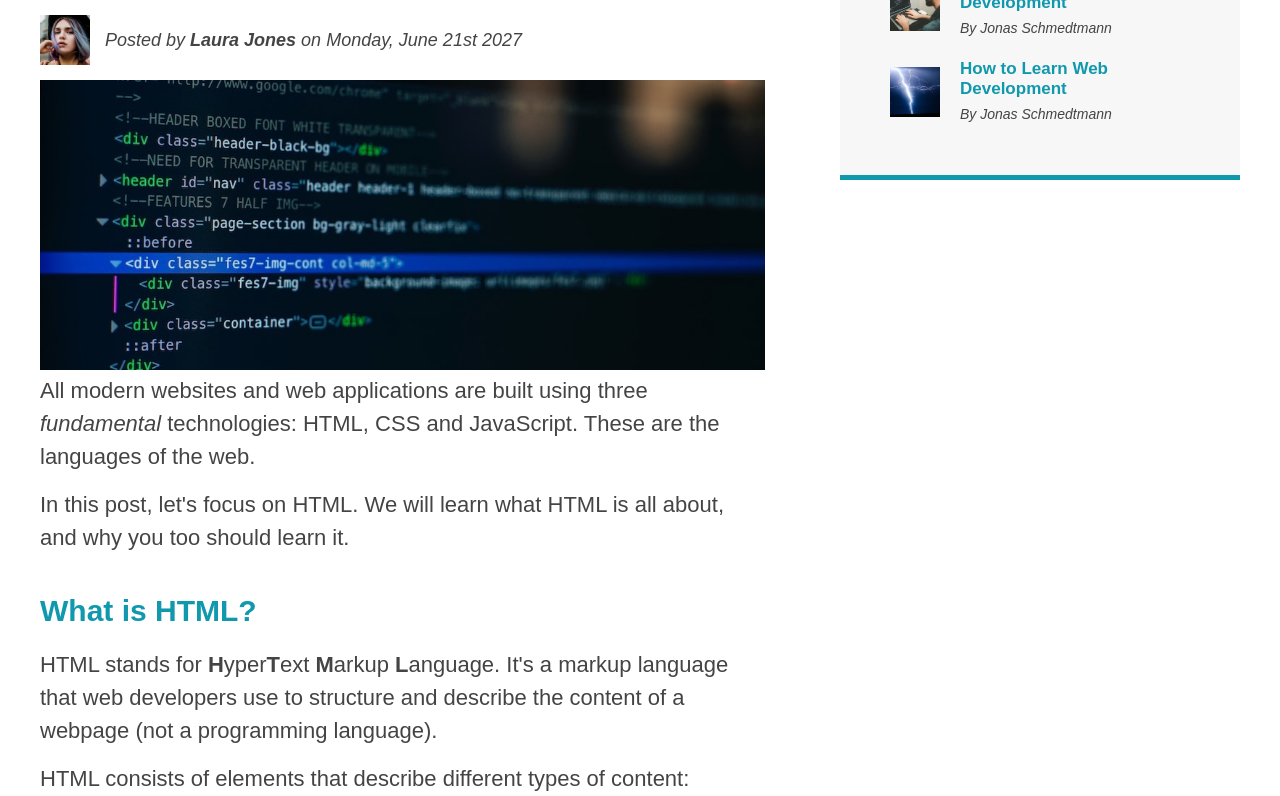
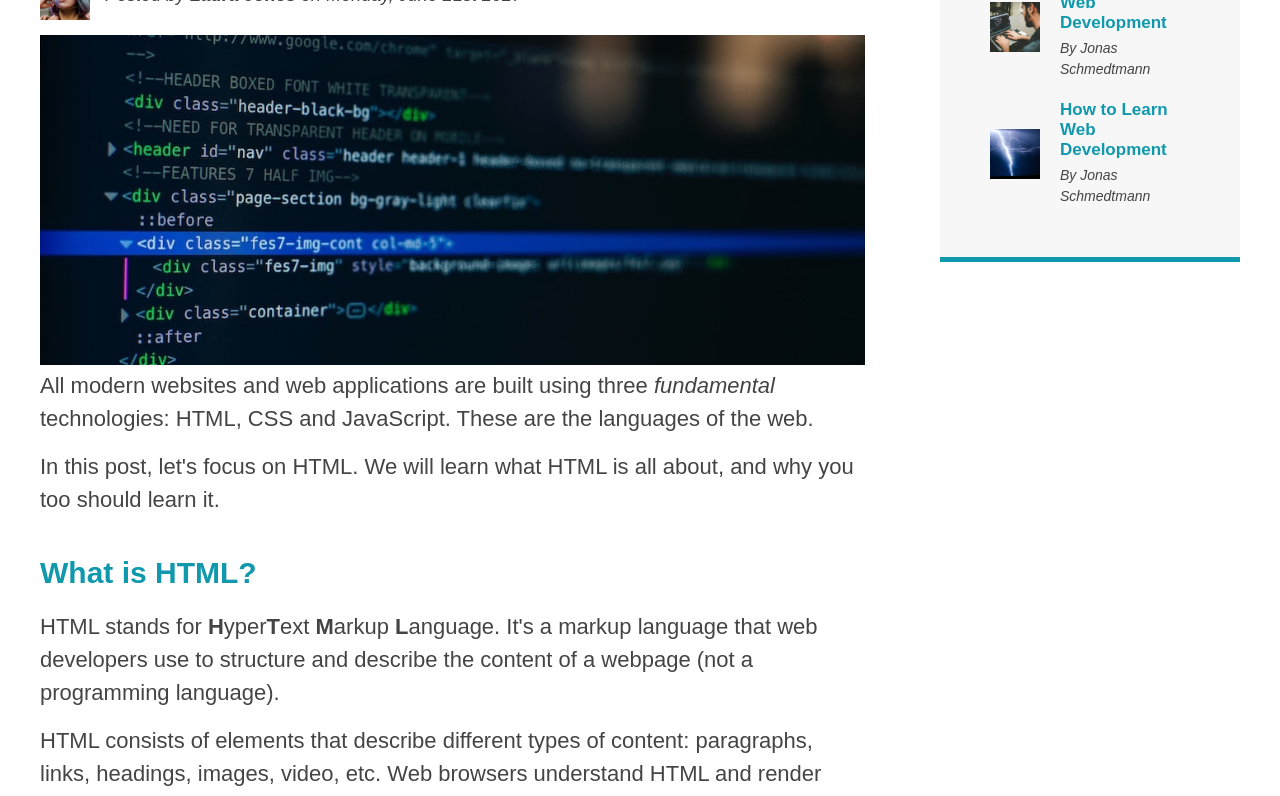
Before and after one commit to vanghuynh/css-post, a plain HTML site: page index.html in a window 1280 px wide. Shown: the part 254-1050 px from the top of the page. Drawn offline with Linux system fonts and the light colour scheme.

Commit message:
use grid layout

```diff
--- a/index.html
+++ b/index.html
@@ -18,7 +18,6 @@
           <a href="#">CSS Grid </a>
         </nav>
       </header>
-      <div class="row">
       <article>
         <header class="post-header">
           <h2>The Basic Language of the Web: HTML</h2>
@@ -31,8 +30,7 @@
               height="50"
             />
             <p id="author">
-                Posted by <strong> Laura Jones </strong> on Monday, June 21st
-                2027
+              Posted by <strong> Laura Jones </strong> on Monday, June 21st 2027
             </p>
           </div>
 
@@ -49,8 +47,8 @@
         <p>
           All modern websites and web applications are built using three
           <em> fundamental </em>
-            technologies: HTML, CSS and JavaScript. These are the languages of
-            the web.
+          technologies: HTML, CSS and JavaScript. These are the languages of the
+          web.
         </p>
         <p>
           In this post, let's focus on HTML. We will learn what HTML is all
@@ -61,8 +59,8 @@
         <p>
           HTML stands for <strong>H</strong>yper<strong>T</strong>ext
           <strong>M</strong>arkup <strong>L</strong>anguage. It's a markup
-            language that web developers use to structure and describe the
-            content of a webpage (not a programming language).
+          language that web developers use to structure and describe the content
+          of a webpage (not a programming language).
         </p>
         <p>
           HTML consists of elements that describe different types of content:
@@ -115,9 +113,7 @@
               alt="Lightning"
             />
             <div>
-                <a class="related-link" href="#"
-                  >How to Learn Web Development</a
-                >
+              <a class="related-link" href="#">How to Learn Web Development</a>
               <p class="related-author">By Jonas Schmedtmann</p>
             </div>
           </li>
@@ -129,15 +125,12 @@
               alt="Lightning"
             />
             <div>
-                <a class="related-link" href="#"
-                  >How to Learn Web Development</a
-                >
+              <a class="related-link" href="#">How to Learn Web Development</a>
               <p class="related-author">By Jonas Schmedtmann</p>
             </div>
           </li>
         </ul>
       </aside>
-      </div>
       <footer>
         <p id="copyright" class="copyright text">
           Copyright &copy; 2027 by The Code Magazine.
--- a/style.css
+++ b/style.css
@@ -17,7 +17,7 @@ body {
 .main-header {
   background-color: #f7f7f7;
   padding: 20px 40px;
-  margin-bottom: 60px;
+  /* margin-bottom: 60px; */
 }
 
 nav {
@@ -26,7 +26,7 @@ nav {
 }
 
 article {
-  margin-bottom: 60px;
+  /* margin-bottom: 60px; */
 }
 
 .post-header {
@@ -39,7 +39,7 @@ aside {
   border-top: 5px solid #1098ad;
   border-bottom: 5px solid #1098ad;
   padding: 50px;
-  width: 500px;
+  /* width: 500px; */
 }
 
 /* samller elememts */
@@ -265,19 +265,26 @@ h2::after {
   font-style: italic;
 }
 
-.row {
-  display: flex;
+/* CSS Grid Layout */
+.container {
+  display: grid;
+  grid-template-columns: 1fr 300px;
+  column-gap: 75px;
+  row-gap: 60px;
   align-items: start;
-  gap: 75px;
-  margin-bottom: 20px;
 }
+.main-header {
+  grid-column: 1 /-1;
+}
+
 article {
-  flex: 1;
-  margin-bottom: 0;
+  grid-column: 1/2;
 }
+
 aside {
-  /* flex-grow: 0;
-  flex-shrink: 1;
-  flex-basis: auto; */
-  flex: 0 0 300px;
+  grid-column: 2/3;
 }
+
+footer {
+  grid-column: 1/-1;
+}
```
Lines whose indentation alone changed are shown as unchanged.
